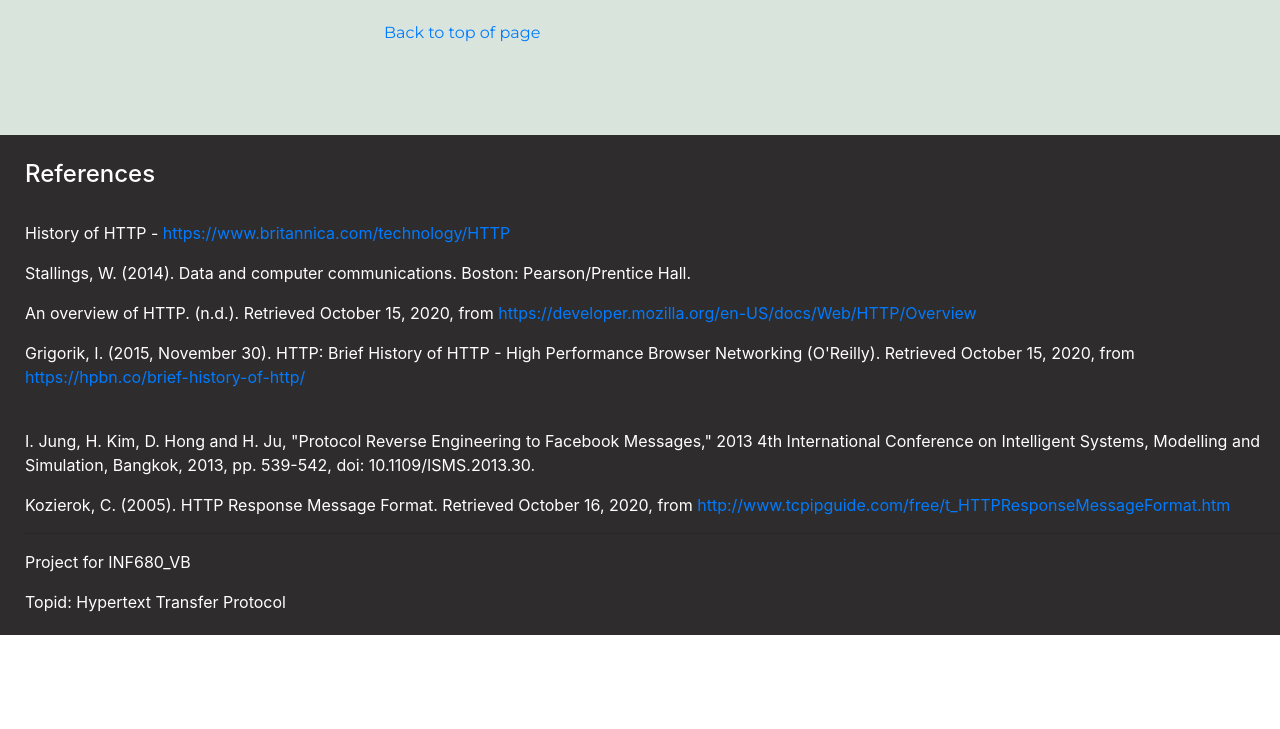
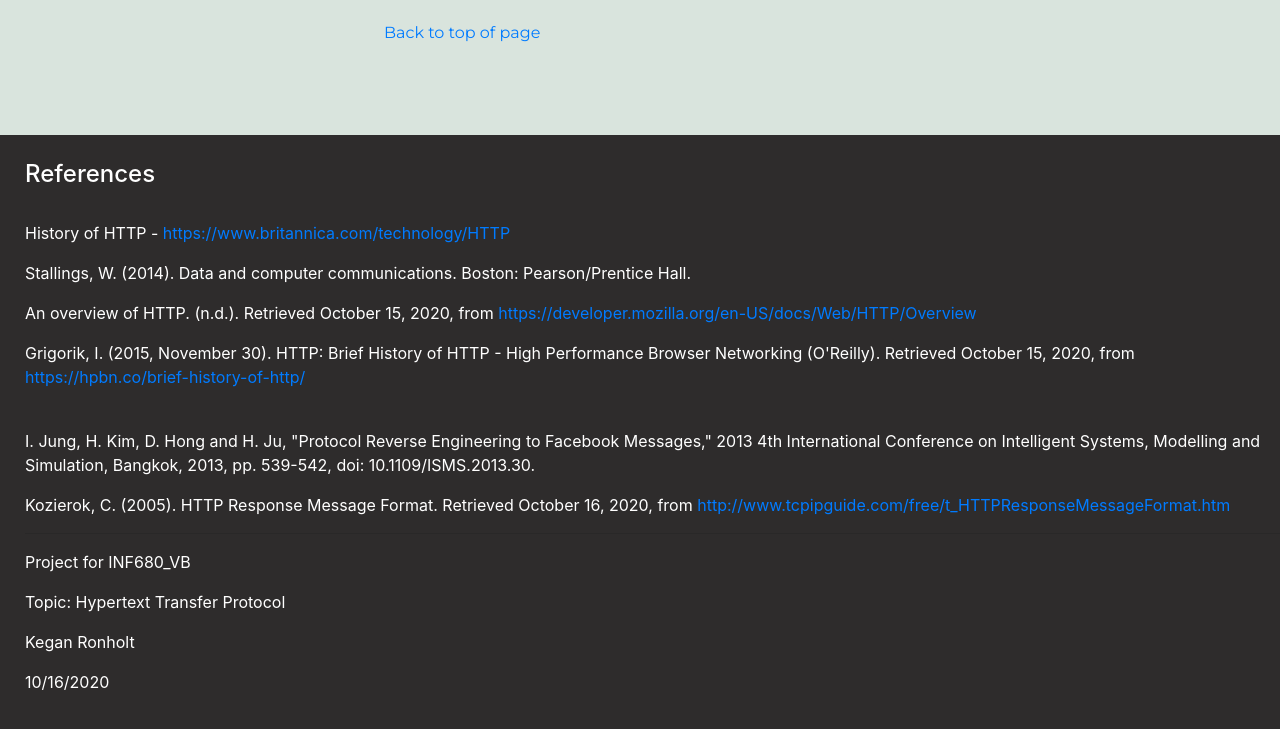
Before and after one commit to Kronholt/Kronholt.github.io, a plain HTML site: page index.html in a window 1280 px wide. Shown: the part 9534-10263 px from the top of the page. Before the commit the page ends 10228 px from the top, so only its background shows below. Drawn offline with nearby package versions, Linux system fonts and the light colour scheme.

Commit message:
fixed footer formatting

```diff
--- a/CSS/styles.css
+++ b/CSS/styles.css
@@ -75,7 +75,7 @@ footer{
 
     background-color: rgb(46, 44, 44);
     color:white;
-    height: 500px;
+    height: 700px;
     width: 100%;
     text-align: left;
     padding-top:25px;
--- a/index.html
+++ b/index.html
@@ -257,7 +257,7 @@
       <p>Kozierok, C. (2005). HTTP Response Message Format. Retrieved October 16, 2020, from <a href="http://www.tcpipguide.com/free/t_HTTPResponseMessageFormat.htm">http://www.tcpipguide.com/free/t_HTTPResponseMessageFormat.htm</a></p>
       <hr>
       <p>Project for INF680_VB</p>
-      <p>Topid: Hypertext Transfer Protocol</p>
+      <p>Topic: Hypertext Transfer Protocol</p>
       <p>Kegan Ronholt</p>
       <p>10/16/2020</p>
   </div>
```
